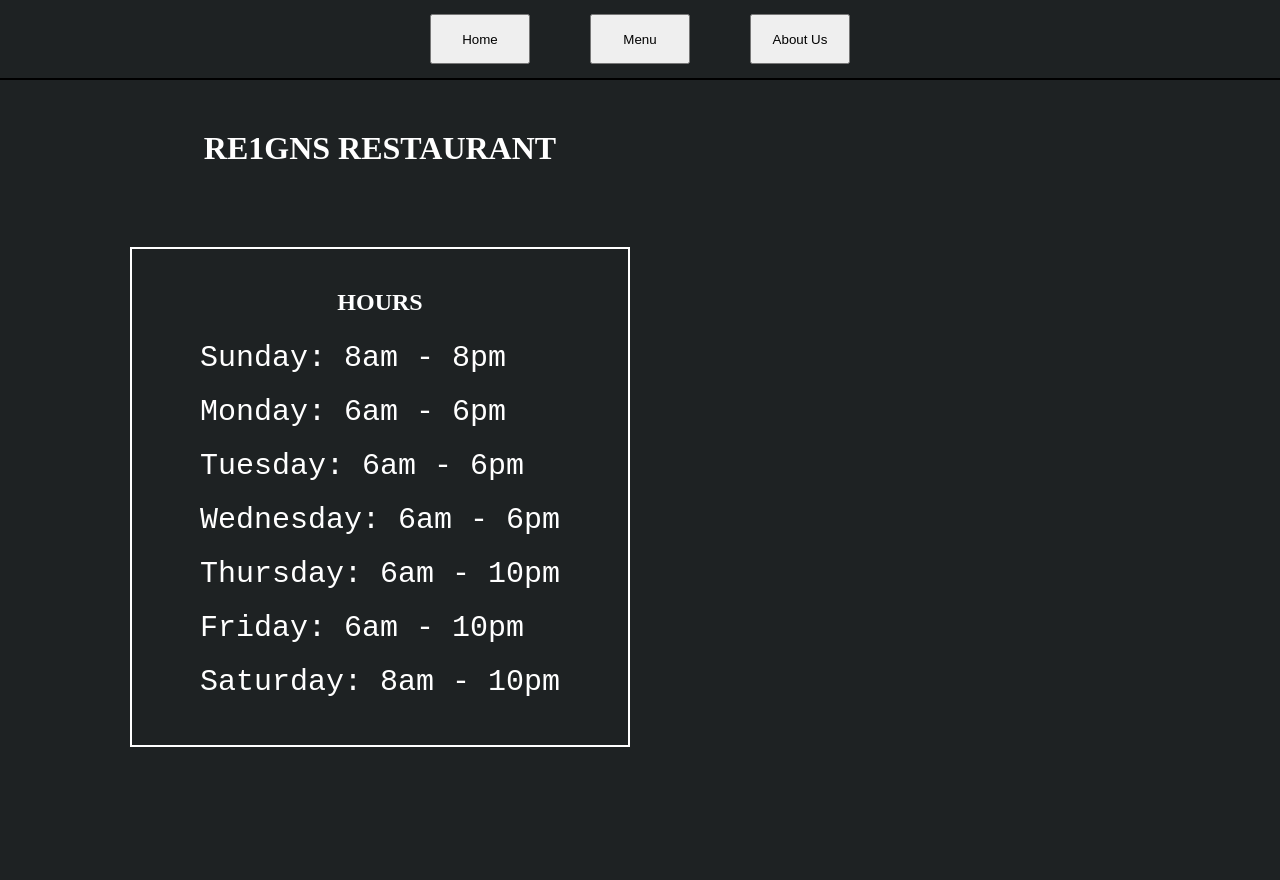
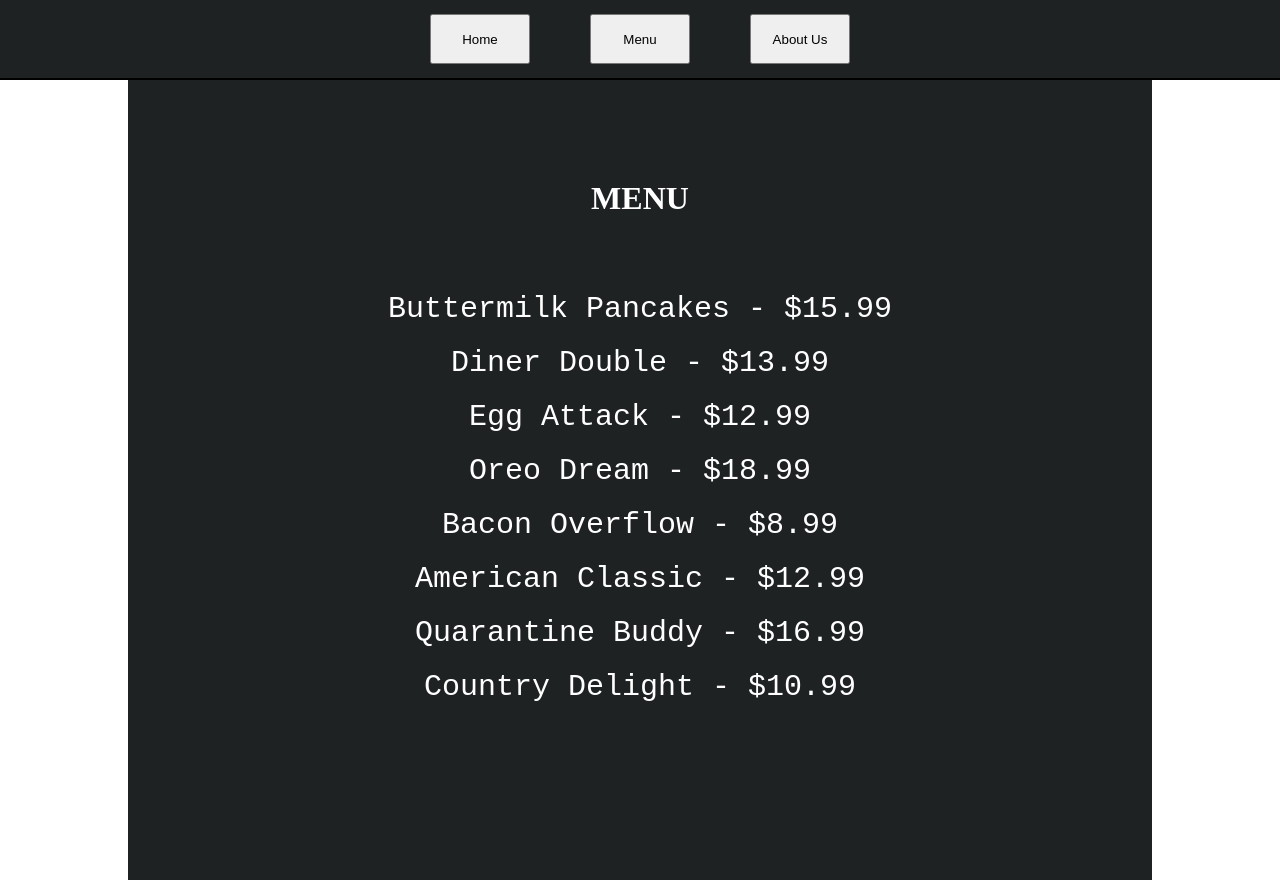
Before and after one commit to Ifham-Hashir/restaurant-page, a website built with webpack: page src/template.html in a window 1280 px wide. Both pictures are taken after a click on the button "Menu". Built offline with nearby package versions, Linux system fonts and the light colour scheme.

Commit message:
Add menu page

```diff
--- a/src/home.js
+++ b/src/home.js
@@ -32,7 +32,7 @@
     li.textContent = item;
     li.style.padding = "10px";
     timeList.appendChild(li);
-});
+  });
   timeList.style.padding = "15px";
   timeList.style.color = "white";
   timeList.style.fontSize = "30px";
--- a/src/index.js
+++ b/src/index.js
@@ -3,13 +3,15 @@
 import menu from "./menu";
 console.log("Hi!");
 home();
-
+const contentDiv = document.querySelector("#content");
 const homeBtn = document.querySelector(".homeButton");
 homeBtn.addEventListener("click", () => {
+  contentDiv.innerHTML = "";
   home();
 });
 
 const menuBtn = document.querySelector(".menuButton");
 menuBtn.addEventListener("click", () => {
-    menu();
+  contentDiv.innerHTML = "";
+  menu();
 });
--- a/src/menu.js
+++ b/src/menu.js
@@ -8,4 +8,30 @@
   menuDiv.style.background = "rgb(30, 34, 35)";
   menuDiv.classList.add("menu");
   content.appendChild(menuDiv);
+
+  const menuHead = document.createElement("h1");
+  menuHead.textContent = "MENU";
+  menuHead.style.color = "white";
+  menuHead.style.margin = "50px";
+  menuDiv.appendChild(menuHead);
+
+  const menuList = document.createElement("ul");
+  let items = [ "Buttermilk Pancakes - $15.99",
+    "Diner Double - $13.99",
+    "Egg Attack - $12.99",
+    "Oreo Dream - $18.99",
+    "Bacon Overflow - $8.99",
+    "American Classic - $12.99",
+    "Quarantine Buddy - $16.99",
+    "Country Delight - $10.99"];
+  items.forEach(item => {
+    let li = document.createElement('li');
+    li.textContent = item;
+    li.style.padding = "10px";
+    menuList.appendChild(li);
+  });
+  menuList.style.padding = "15px";
+  menuList.style.color = "white";
+  menuList.style.fontSize = "30px";
+  menuDiv.appendChild(menuList);
 }
--- a/src/style.css
+++ b/src/style.css
@@ -60,4 +60,12 @@
 ul {
   list-style: none;
   font-family: monospace;
+  text-align: center;
 }
+
+.menu {
+  padding: 50px;
+  display: flex;
+  flex-direction: column;
+  align-items: center;
+}
```
